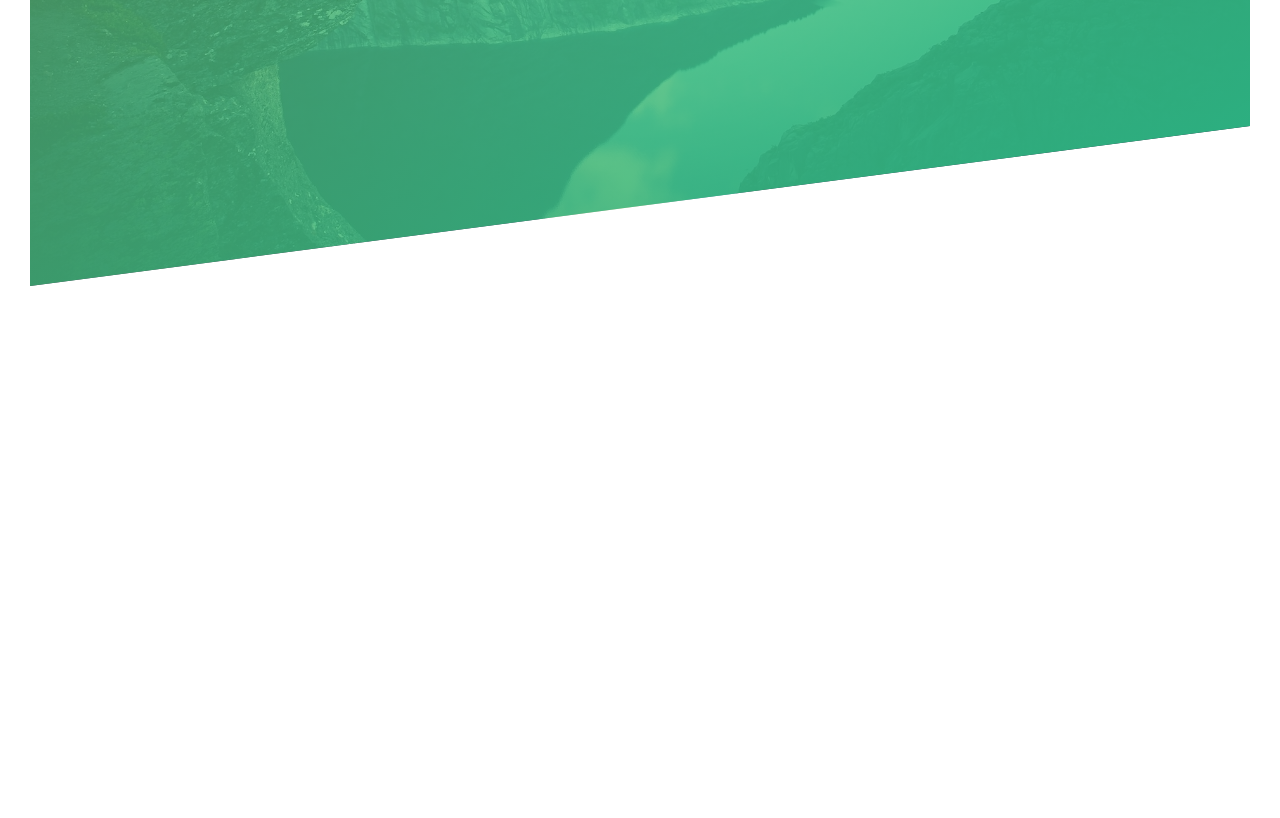
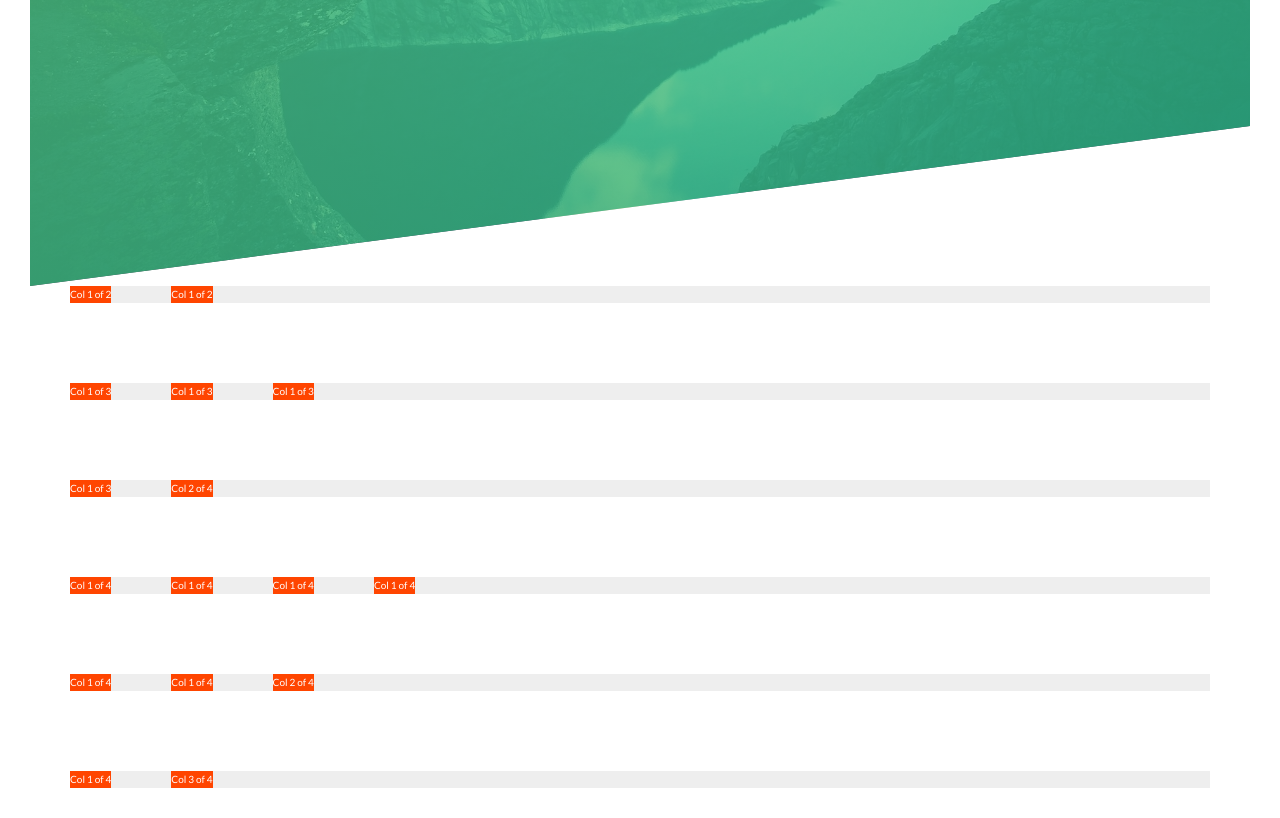
Before and after one commit to felec/natours, a website: page starter/index.html in a window 1280 px wide. Shown: the part 504-1322 px from the top of the page. Before the commit the page ends 820 px from the top, so only its background shows below. Drawn offline with Linux system fonts and the light colour scheme; files that its build step writes are made by us from their sources.

Commit message:
flex grid layout templates

```diff
--- a/package.json
+++ b/package.json
@@ -4,7 +4,7 @@
   "description": "",
   "main": "index.js",
   "scripts": {
-    "compile:sass": "node-sass sass/main.scss css/style.css -w"
+    "compile:sass": "node-sass starter/sass/main.scss starter/css/style.css -w"
   },
   "repository": {
     "type": "git",
--- a/starter/index.html
+++ b/starter/index.html
@@ -9,7 +9,7 @@
       rel="stylesheet"
     />
 
-    <link rel="stylesheet" href="css/icon-font.css" />
+    <!-- <link rel="stylesheet" href="css/icon-font.css" /> -->
     <link rel="stylesheet" href="css/style.css" />
     <link rel="shortcut icon" type="image/png" href="img/favicon.png" />
 
@@ -30,5 +30,73 @@
         <a href="" class="btn btn--white btn--animated">Discover our tours</a>
       </div>
     </header>
+
+    <section class="grid-test">
+      <div class="row">
+        <div class="col-1-of-2">
+          Col 1 of 2
+        </div>
+        <div class="col-1-of-2">
+          Col 1 of 2
+        </div>
+      </div>
+
+      <div class="row">
+        <div class="col-1-of-3">
+          Col 1 of 3
+        </div>
+        <div class="col-1-of-3">
+          Col 1 of 3
+        </div>
+        <div class="col-1-of-3">
+          Col 1 of 3
+        </div>
+      </div>
+
+      <div class="row">
+        <div class="col-1-of-3">
+          Col 1 of 3
+        </div>
+        <div class="col-2-of-3">
+          Col 2 of 4
+        </div>
+      </div>
+
+      <div class="row">
+        <div class="col-1-of-4">
+          Col 1 of 4
+        </div>
+        <div class="col-1-of-4">
+          Col 1 of 4
+        </div>
+        <div class="col-1-of-4">
+          Col 1 of 4
+        </div>
+        <div class="col-1-of-4">
+          Col 1 of 4
+        </div>
+      </div>
+
+      <div class="row">
+        <div class="col-1-of-4">
+          Col 1 of 4
+        </div>
+        <div class="col-1-of-4">
+          Col 1 of 4
+        </div>
+        <div class="col-2-of-4">
+          Col 2 of 4
+        </div>
+      </div>
+
+      <div class="row">
+        <div class="col-1-of-4">
+          Col 1 of 4
+        </div>
+        <div class="col-3-of-4">
+          Col 3 of 4
+        </div>
+      </div>
+    </section>
   </body>
 </html>
--- /dev/null
+++ b/starter/sass/abstracts/_mixins.scss
@@ -0,0 +1,7 @@
+@mixin clearfix {
+  &::after {
+    content: "";
+    display: table;
+    clear: both;
+  }
+}
--- a/sass/abstracts/_variables.scss
+++ b/starter/sass/abstracts/_variables.scss
@@ -5,3 +5,7 @@ $color-primary-dark: #28b485;
 $color-grey-dark: #777;
 $color-white: #fff;
 $color-black: #000;
+
+$grid-width: 114rem;
+$gutter-vertical: 8rem;
+$gutter-horizontal: 6rem;
--- /dev/null
+++ b/starter/sass/layout/_grid.scss
@@ -0,0 +1,51 @@
+.row {
+  max-width: $grid-width;
+  background-color: #eee;
+  color: white;
+  margin: 0 auto;
+
+  &:not(:last-child) {
+    margin-bottom: $gutter-vertical;
+  }
+}
+
+@include clearfix;
+
+[class^="col-"] {
+  background-color: orangered;
+  float: left;
+
+  &:not(:last-child) {
+    margin-right: $gutter-horizontal;
+  }
+}
+
+// .col-1-of-2 {
+//   width: calc((100% - #{$gutter-horizontal}) / 2);
+// }
+
+// .col-1-of-3 {
+//   width: calc((100% - 2 * #{$gutter-horizontal}) / 3);
+// }
+
+// .col-1-of-4 {
+//   width: calc((100% - 3 * #{$gutter-horizontal}) / 4);
+// }
+
+// .col-2-of-3 {
+//   width: calc(
+//     2 * ((100% - 2 * #{$gutter-horizontal}) / 3) + #{$gutter-horizontal}
+//   );
+// }
+
+// .col-2-of-4 {
+//   width: calc(
+//     2 * ((100% - 3 * #{$gutter-horizontal}) / 4) + #{$gutter-horizontal}
+//   );
+// }
+
+// .col-3-of-4 {
+//   width: calc(
+//     3 * ((100% - 3 * #{$gutter-horizontal}) / 4) + 2 * #{$gutter-horizontal}
+//   );
+// }
--- a/sass/layout/header.scss
+++ b/starter/sass/layout/_header.scss
@@ -1,33 +1,32 @@
 .header {
-  position: relative;
   height: 95vh;
   background-image: linear-gradient(
       to right bottom,
-      rbga($color-primary-light, 0.8),
+      rgba($color-primary-light, 0.8),
       rgba($color-primary-dark, 0.8)
     ),
     url(../img/hero.jpg);
   background-size: cover;
   background-position: top;
-
+  position: relative;
+  -webkit-clip-path: polygon(0 0, 100% 0, 100% 75vh, 0 100%);
   clip-path: polygon(0 0, 100% 0, 100% 75vh, 0 100%);
 
   &__logo-box {
     position: absolute;
     top: 4rem;
     left: 4rem;
+  }
+
+  &__logo {
     height: 3.5rem;
   }
 
-  &__logo-box {
+  &__text-box {
     position: absolute;
     top: 40%;
     left: 50%;
     transform: translate(-50%, -50%);
     text-align: center;
   }
-
-  &__logo {
-    height: 2.5rem;
-  }
 }
--- a/sass/main.scss
+++ b/starter/sass/main.scss
@@ -11,4 +11,5 @@
 
 @import "components/button";
 
+@import "layout/grid";
 @import "layout/header";
```
Also changed, not shown: css/style.css (deleted), sass/pages/home.scss (deleted), starter/css/style.css, starter/sass/abstracts/_functions.scss (added), starter/sass/base/_animations.scss (renamed from sass/base/_animations.scss), starter/sass/base/_base.scss (renamed from sass/base/_base.scss), starter/sass/base/_typography.scss (renamed from sass/base/_typography.scss), starter/sass/base/_utilities.scss (added), starter/sass/components/button.scss (renamed from sass/components/button.scss), starter/sass/pages/home.scss (added).
